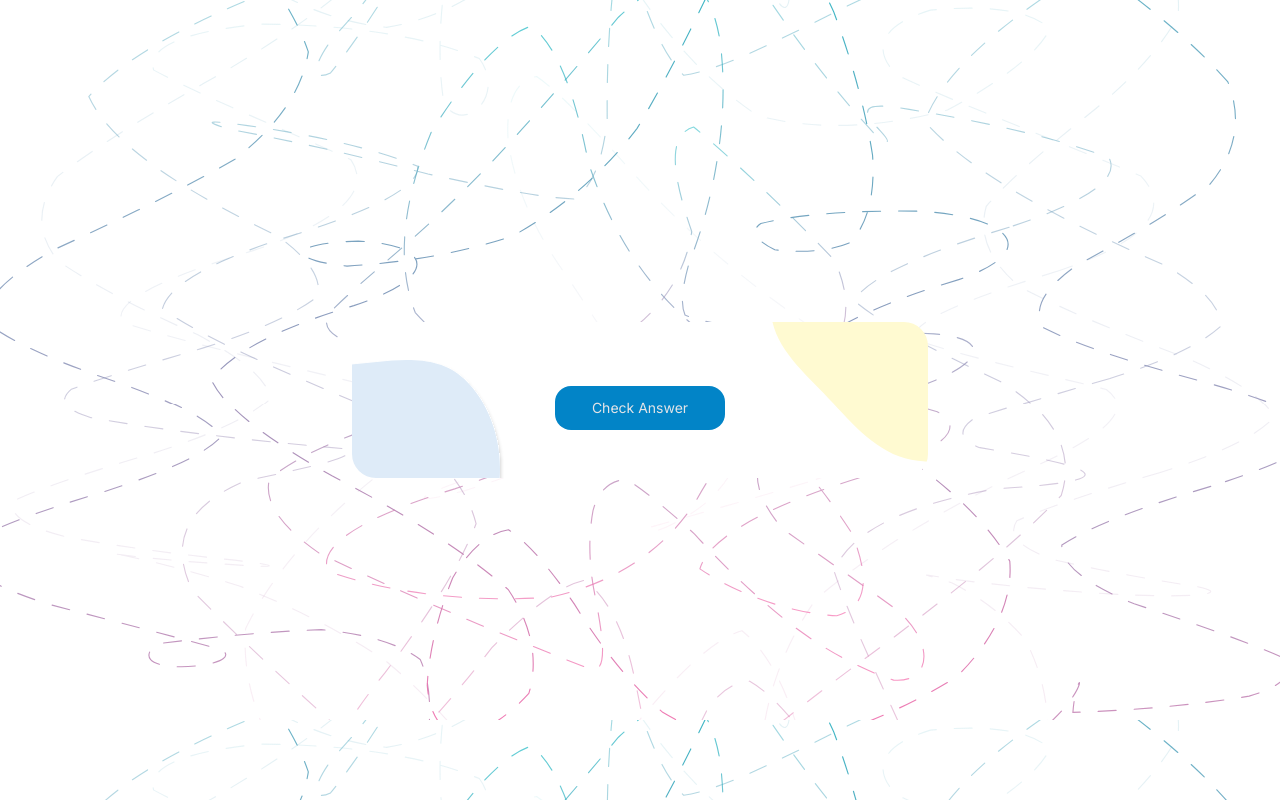
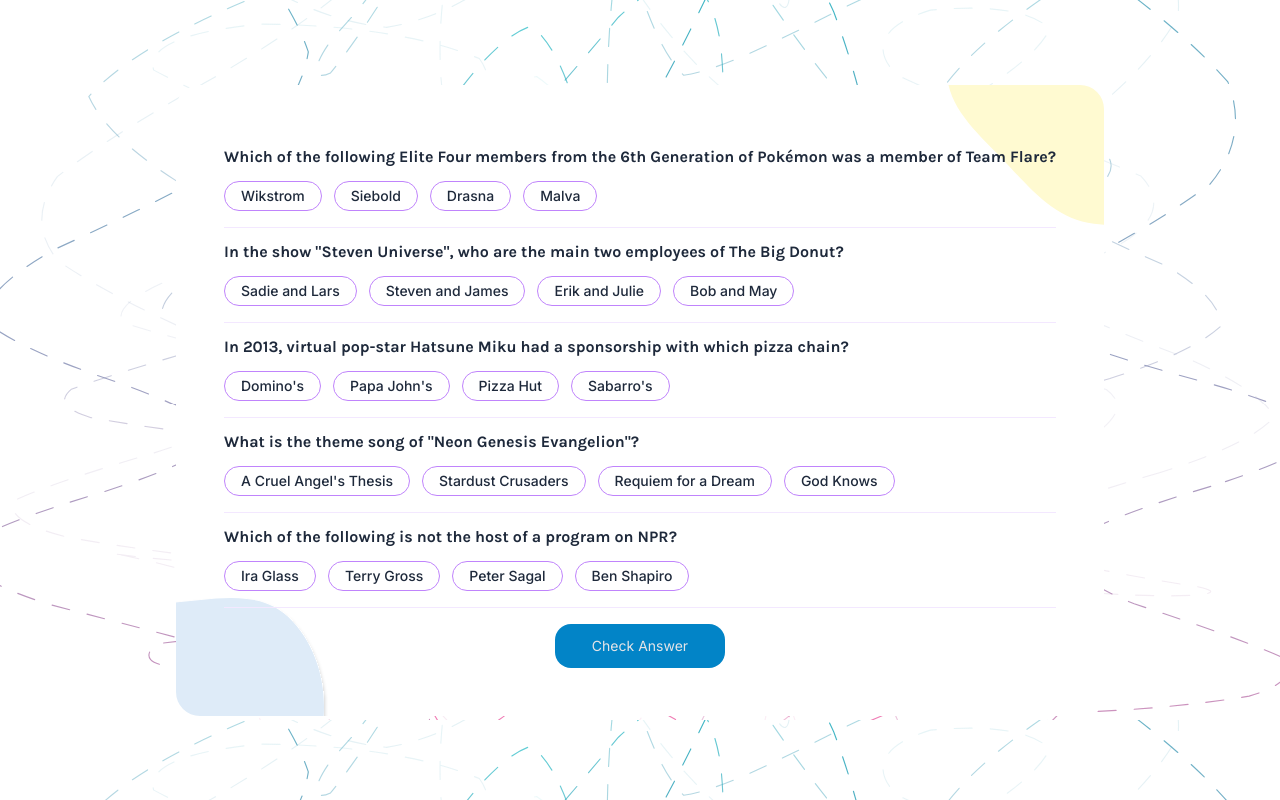
Before and after one commit to farulivan/quizzical-trivia, a React (Vite) app: page / in a window 1280 px wide. Built offline with nearby package versions, Linux system fonts and the light colour scheme.

Commit message:
add feature to select answers and capture that event

```diff
--- a/src/App.jsx
+++ b/src/App.jsx
@@ -19,51 +19,41 @@ function App() {
   // }
 
   useEffect(function() {
-      // setQuestions(questionsData?.map(questions => {
-      //   return {
-      //     id: nanoid(),
-
-      //     ...questions
-      //   }
-      // }))
-      // questions && console.log(questions)
-      generateNewQuestions()
-      // generateNewAnswer()
+      setQuestions(generateNewQuestions)
   },[])
 
   function generateNewQuestions() {
     const newQuestions = questionsData?.map(questions => ({
       id: nanoid(),
       question: questions.question,
-      correct_answer: {answer: questions.correct_answer, isTrue: true},
-      // belum ketemu cara masukin incorrect answernya
+      correct_answer: questions.correct_answer,
+      incorrect_answers: questions.incorrect_answers
     }))
-    return console.log(newQuestions)
+    return newQuestions
   }
 
-  console.log(questions);
-
-  // function generateNewAnswer() {
-  //   const newAnswer = []
-  //   questionsData?.map(answer => {
-  //     newAnswer.push((answer.correct_answer))
-  //   })
-  //   return console.log(newAnswer)
+  // function generateAnswerOption() {
+  //   // wrong syntax for making an object like this
+  //   const answerOptions = [{answer: questions.correct_answer, isTrue: true}]
+  //   const wrongAnswer = questions?.incorrect_answers
+  //   console.log(wrongAnswer.length)
+  //   for(let i=0; i < wrongAnswer.length; i++){
+  //     answerOptions.push({
+  //       answer: wrongAnswer[i],
+  //       isTrue: false
+  //     })
+  //   }
+  //   return answerOptions
   // }
 
-  // function chooseAnswer(id) {
-  //   setQuestions(prevAnswer => prevAnswer.map(answer => (
-  //     answer.id === id ?
-  //       {...answer, isChoosen: !answer.isChoosen}
-  //       : answer
-  //   )))
-  // }
+  console.log(questions);
 
   const questionElements = questions?.map(q => (
     <Questions
       key={q.id}
       question={he.decode(q.question)}
-      answer={[q.correct_answer, ...q.incorrect_answers]}
+      correctAnswer={he.decode(q.correct_answer)}
+      incorrectAnswers={q.incorrect_answers.map(i => he.decode(i))}
       choose={() => chooseAnswer(q.id)}
     />
    ))
--- a/src/components/Questions.jsx
+++ b/src/components/Questions.jsx
@@ -1,26 +1,57 @@
-import he from 'he'
+import { useEffect, useState } from 'react';
 
-const Questions = (props) => {
+const Questions = ({question, correctAnswer, incorrectAnswers}) => {
+    const [options, setOptions] = useState();
+    const [selected, setSelected] = useState(null);
+    const hasPickedAnswer = setSelected !== null
+
+    useEffect(() => {
+        const allAnswers = [correctAnswer, ...incorrectAnswers]
+        const handleShuffle = (answer) => {
+            return answer.sort(() => Math.random() - 0.5)
+        }
+
+        const shuffledAnswers = handleShuffle(allAnswers)
+        setOptions(shuffledAnswers)
+    },[])
+
+    const handleClick = (e) => {
+        const playerAnswer = e.target.innerHTML
+        setSelected(playerAnswer);
+        const wasPlayerCorrect = playerAnswer === correctAnswer;
+        console.log(wasPlayerCorrect)
+    }
+
     return (
+        <div>
             <section className="question">
-            {/* {console.log()} */}
-            <p className="question font-Karla text-base">{props.question}</p>
+                <p className="question font-Karla text-base mt-3">{question}</p>
                 <div
                     className="answer-option flex flex-row mt-3 gap-3 font-Inter font-medium"
                 >
-                {props.answer.map(answer => (
-                    // <Answer
-                    //     // id={props.id}
-                    //     // value={answer.value}
-                    //     // isChoose={props.}
-                    // />
-                    answer
-                ))}
-                {/* <p className="text-sm px-4 py-1 rounded-2xl bg-purple-300">Adios</p>
-                <p className="text-sm border border-purple-400  px-4 py-1 rounded-2xl">Adios</p>     */}
+                    {options?.map(option => {
+                        let className = "text-sm px-4 py-1 rounded-2xl"
+                        if(hasPickedAnswer){
+                            if(option === selected){
+                                className += " bg-purple-300"
+                            } else {
+                                className += " border border-purple-400"
+                            }
+                        }
+
+                        return (
+                        <p
+                            className={className}
+                            onClick={handleClick}
+                            key={option}
+                        >{option}</p>
+                        )
+                    })}
+
                 </div>
                 <hr className="mt-4 border-1 border-purple-100" />
             </section>
+        </div>
     );
 }
 
```
Lines whose indentation alone changed are shown as unchanged.
